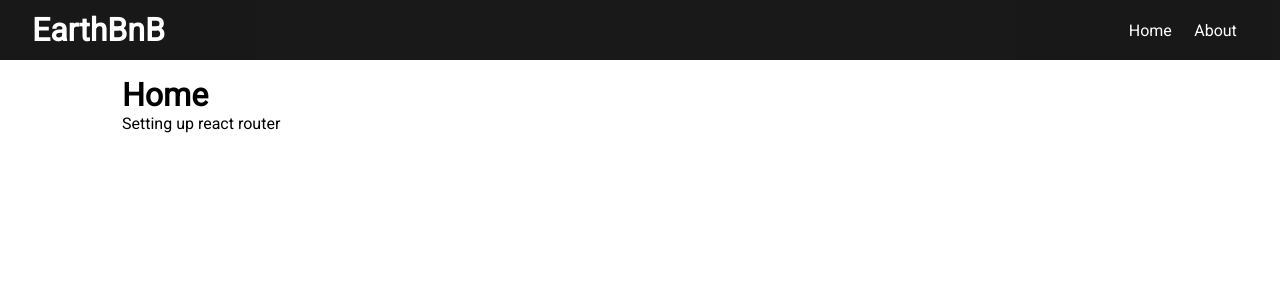
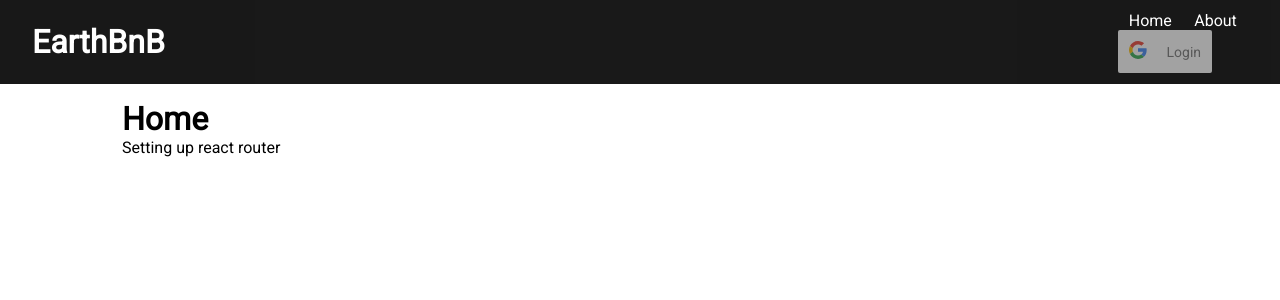
Before and after one commit to RyanHallgarth/earthbnb, a React (Create React App) app in the folder client/: page / in a window 1280 px wide. Shown: the top 300 px of the page. Built offline with nearby package versions, Linux system fonts and the light colour scheme.

Commit message:
Implemented react-google-Login workaround, for now. See res in console.

```diff
--- a/client/package.json
+++ b/client/package.json
@@ -9,6 +9,7 @@
     "axios": "^0.21.1",
     "react": "^17.0.2",
     "react-dom": "^17.0.2",
+    "react-google-login": "^5.2.2",
     "react-router-dom": "^5.2.0",
     "react-scripts": "4.0.3",
     "react-transition-group": "^4.4.1",
--- a/client/public/index.html
+++ b/client/public/index.html
@@ -9,6 +9,10 @@
       name="description"
       content="Web site created using create-react-app"
     />
+    <meta
+      name="google-signin-client_id"
+      content="854538704024-dntgr1k03hfiaa4fovajsqtrbakgb7oe.apps.googleusercontent.com"
+    />
     <link rel="apple-touch-icon" href="%PUBLIC_URL%/logo192.png" />
 
     <link rel="manifest" href="%PUBLIC_URL%/manifest.json" />
@@ -19,4 +23,5 @@
     <noscript>You need to enable JavaScript to run this app.</noscript>
     <div id="root"></div>
   </body>
+  <script src="https://apis.google.com/js/platform.js" async defer></script>
 </html>
--- /dev/null
+++ b/client/src/components/Login.js
@@ -0,0 +1,28 @@
+import React from "react";
+import GoogleLogin from "react-google-login";
+
+const clientId = process.env.GOOGLE_CLIENT_ID;
+
+const Login = () => {
+  const onSuccess = (res) => {
+    console.log(res);
+  };
+
+  const onFailure = (res) => {
+    console.log(res);
+  };
+
+  return (
+    <div>
+      <GoogleLogin
+        clientId={clientId}
+        buttonText='Login'
+        onSuccess={onSuccess}
+        onFailure={onFailure}
+        cookiePolicy={"single_host_origin"}
+      />
+    </div>
+  );
+};
+
+export default Login;
--- a/client/src/components/layout/Navbar.js
+++ b/client/src/components/layout/Navbar.js
@@ -1,5 +1,6 @@
 import React from "react";
 import { Link } from "react-router-dom";
+import Login from "../Login";
 
 const Navbar = () => {
   return (
@@ -9,6 +10,7 @@ const Navbar = () => {
         <li>
           <Link to='/'>Home</Link>
           <Link to='/about'>About</Link>
+          <Login />
         </li>
       </ul>
     </div>
```
Also changed, not shown: 1 other file (tests, documents, lock files or other folders).
